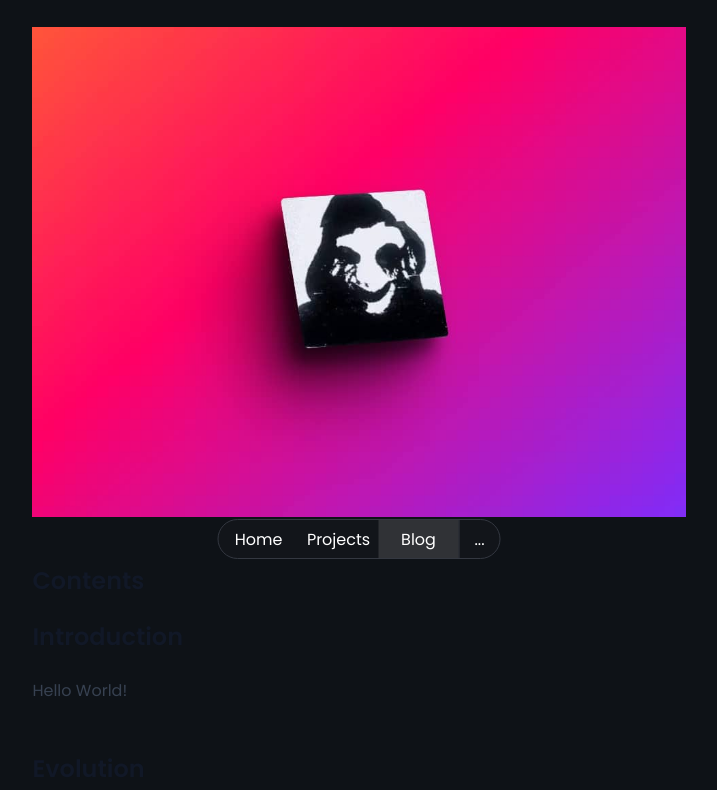
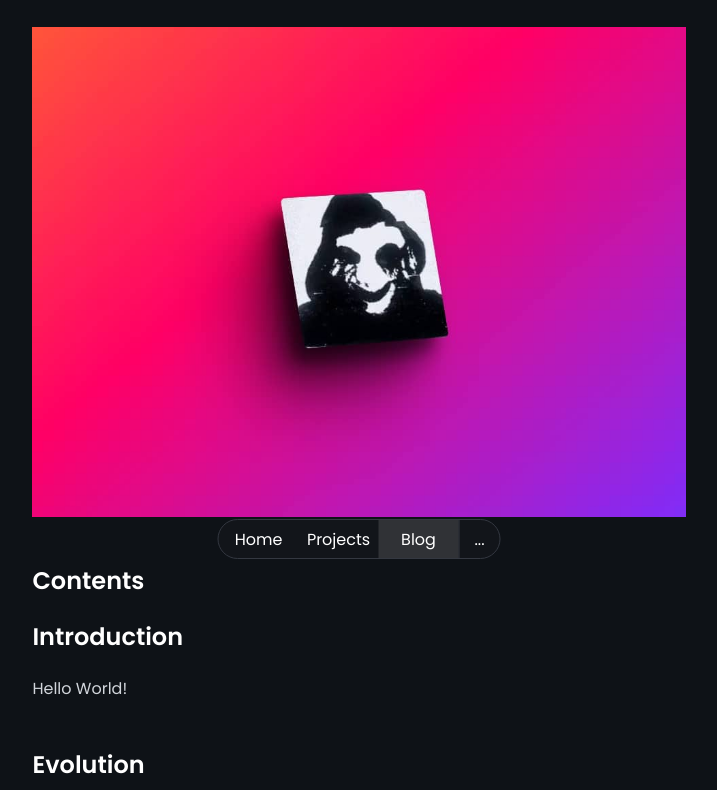
Before and after one commit to Aryxst/aryxst.github.io, an Astro site: page /blog/making-my-portfolio in a window 1280 px wide. Shown: the part 221-1011 px from the top of the page, without its empty margins (281-998 px from the left). Built offline with nearby package versions, Linux system fonts and the light colour scheme; Astro itself is replaced by a stand-in of ours; some packages are replaced by stand-ins of ours.

Commit message:
- fix color inversion

```diff
--- a/src/components/Container.astro
+++ b/src/components/Container.astro
@@ -2,7 +2,7 @@
 import Header from './Header.astro';
 ---
 
-<div id='content' class='prose mx-auto pb-[120px] pt-10 dark:prose-invert prose-h3:text-lg prose-p:prose-a:text-base prose-p:prose-a:font-normal max-md:px-6 max-sm:prose-p:prose-a:text-sm [&:not(.project-relation)]:prose-h3:mb-5 [&:not(.project-relation)]:prose-h3:mt-16'>
+<div id='content' class='prose mx-auto pb-[120px] pt-10 prose-invert prose-h3:text-lg prose-p:text-base prose-a:text-base prose-p:font-normal prose-a:font-normal max-md:px-6 max-sm:prose-a:text-sm max-sm:prose-p:text-sm [&:not(.project-relation)]:prose-h3:mb-5 [&:not(.project-relation)]:prose-h3:mt-16'>
  <Header />
  <slot />
 </div>
--- a/src/layouts/Base.astro
+++ b/src/layouts/Base.astro
@@ -23,7 +23,7 @@ const { title, noNavbar } = Astro.props;
   <script is:inline defer src='https://analytics.us.umami.is/script.js' data-website-id='92161264-2fa5-42d4-a932-51851f9790bc'></script>
   <ViewTransitions />
  </head>
- <body>
+ <body class="dark">
   <slot />
   {!noNavbar && <Navbar />}
   <style is:global>
--- a/src/layouts/WithMDX.astro
+++ b/src/layouts/WithMDX.astro
@@ -1,10 +1,10 @@
 ---
 import { ViewTransitions } from 'astro:transitions';
-import '@fontsource/poppins/400.css';
 import Navbar from '../components/Navbar.astro';
 import Footer from '../components/Footer.astro';
 import Container from '../components/Container.astro';
 import type { AstroComponentFactory } from 'astro/runtime/server/index.js';
+import '@fontsource/poppins/400.css';
 
 interface Props {
  title: string;
--- a/tailwind.config.ts
+++ b/tailwind.config.ts
@@ -1,6 +1,7 @@
 import type { Config } from 'tailwindcss';
 import plugin from 'tailwindcss/plugin';
 export default {
+ darkMode:"selector",
  content: ['./src/**/*.{astro,html,js,jsx,md,mdx,svelte,ts,tsx,vue}'],
  theme: {
   extend: {
```
Also changed, not shown: 1 other file.
